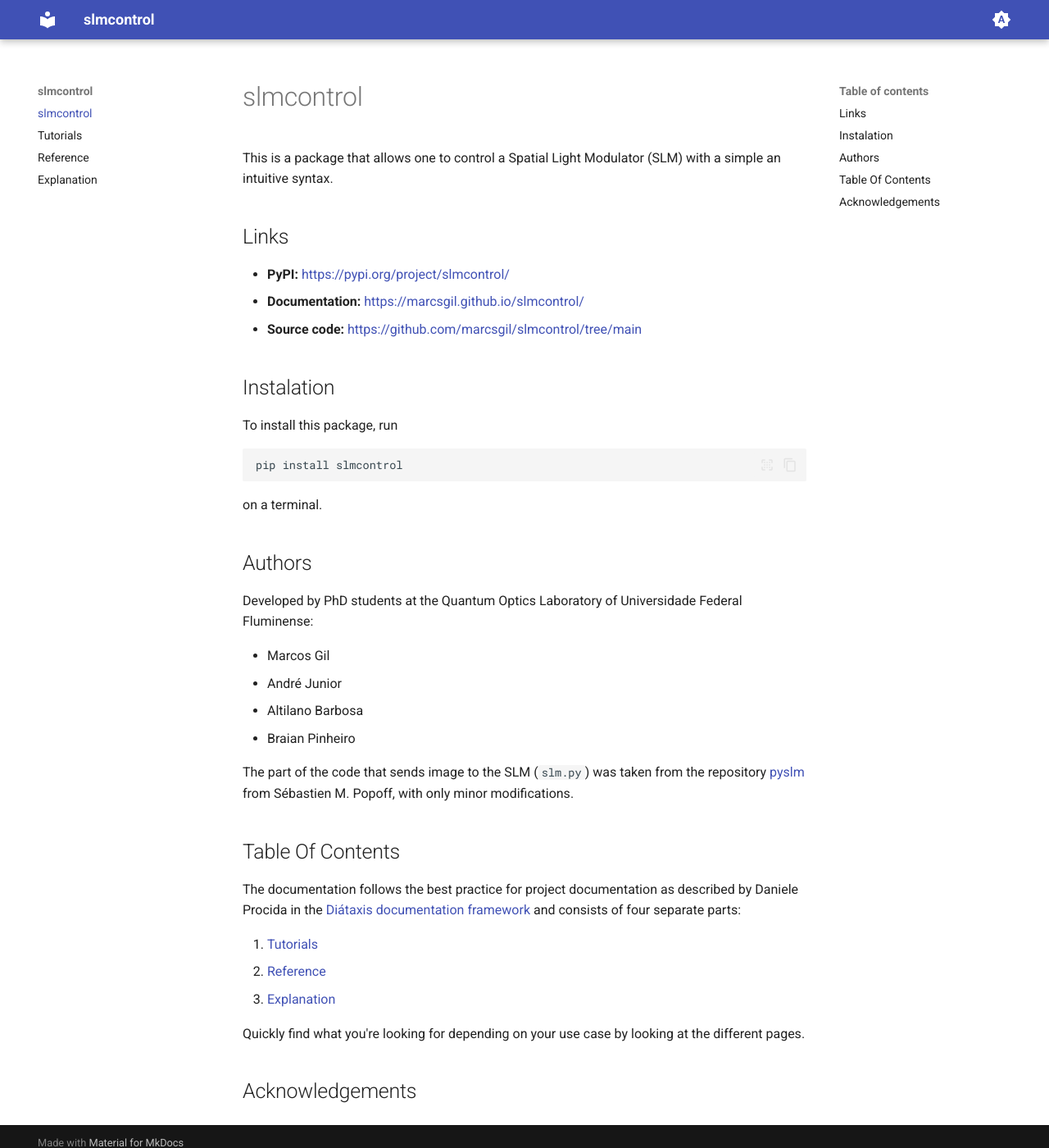
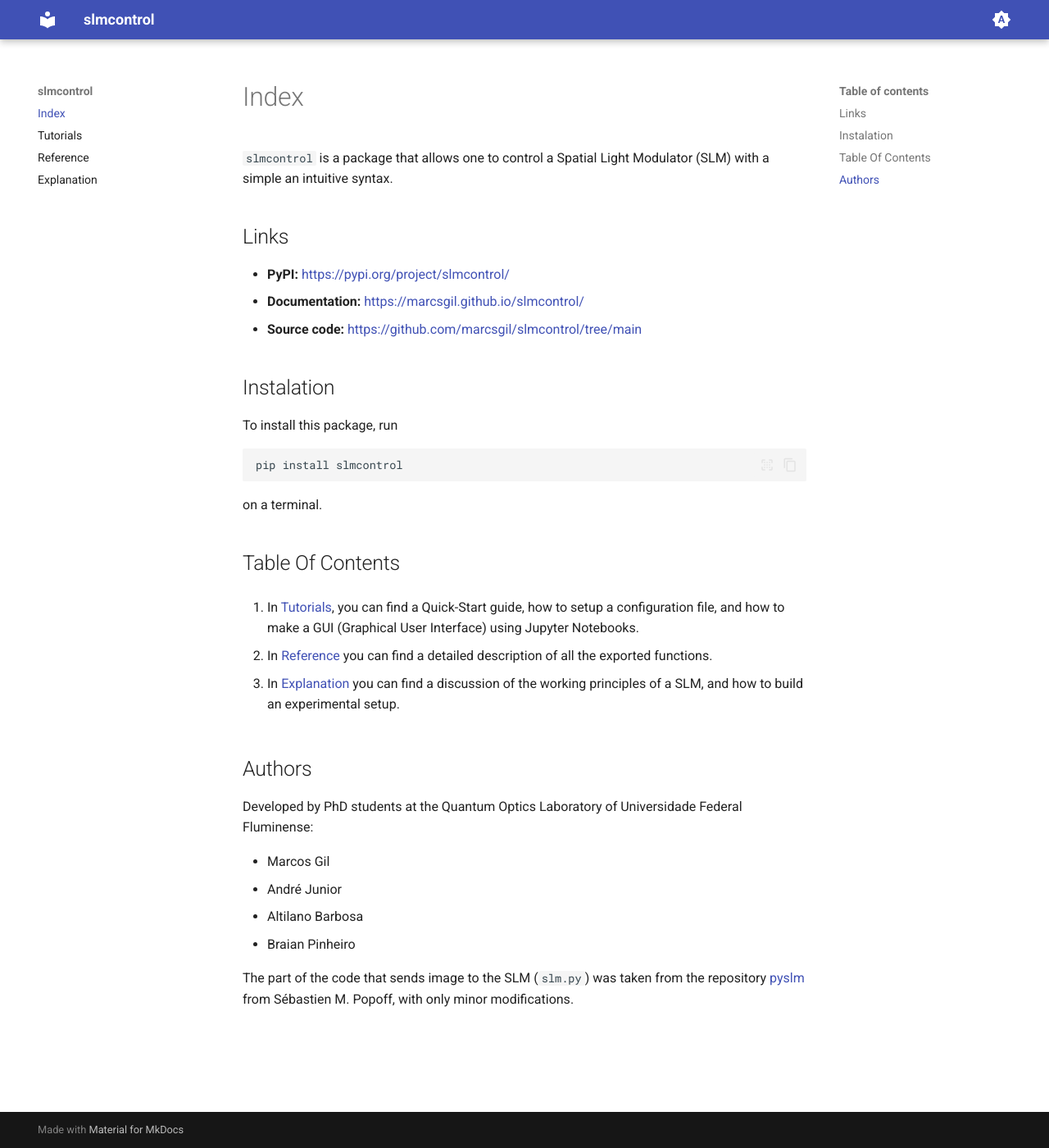
Before and after one commit to marcsgil/slmcontrol, an MkDocs documentation site: the page built from docs/index.md, in a window 1280 px wide and 1400 px high. Shown: the whole window at 82% size. Built offline with MkDocs 1.6.1 and Material for MkDocs 9.7.7, drawn with Linux system fonts in a browser that asks for light colours; nearby versions of some CDN libraries; library files that are not in the unit come from our copies.

Commit message:
minor changes

```diff
--- a/docs/index.md
+++ b/docs/index.md
@@ -1,6 +1,6 @@
-# slmcontrol
+# Index
 
-This is a package that allows one to control a Spatial Light Modulator (SLM) with a simple an intuitive syntax.
+`slmcontrol` is a package that allows one to control a Spatial Light Modulator (SLM) with a simple an intuitive syntax.
 
 ## Links
 
@@ -18,6 +18,14 @@ pip install slmcontrol
 
 on a terminal.
 
+## Table Of Contents
+
+1. In [Tutorials](tutorials.md), you can find a Quick-Start guide, how to setup a configuration file, and how to make a GUI (Graphical User Interface) using Jupyter Notebooks.
+
+2. In [Reference](reference.md) you can find a detailed description of all the exported functions.
+
+3. In [Explanation](explanation.md) you can find a discussion of the working principles of a SLM, and how to build an experimental setup.
+
 ## Authors
 
 Developed by PhD students at the Quantum Optics Laboratory of Universidade Federal Fluminense:
@@ -28,19 +36,3 @@ Developed by PhD students at the Quantum Optics Laboratory of Universidade Feder
 - Braian Pinheiro
 
 The part of the code that sends image to the SLM (`slm.py`) was taken from the repository [pyslm](https://github.com/wavefrontshaping/slmPy) from Sébastien M. Popoff, with only minor modifications.
-
-## Table Of Contents
-
-The documentation follows the best practice for
-project documentation as described by Daniele Procida
-in the [Diátaxis documentation framework](https://diataxis.fr/)
-and consists of four separate parts:
-
-1. [Tutorials](tutorials.md)
-2. [Reference](reference.md)
-3. [Explanation](explanation.md)
-
-Quickly find what you're looking for depending on
-your use case by looking at the different pages.
-
-## Acknowledgements
```
